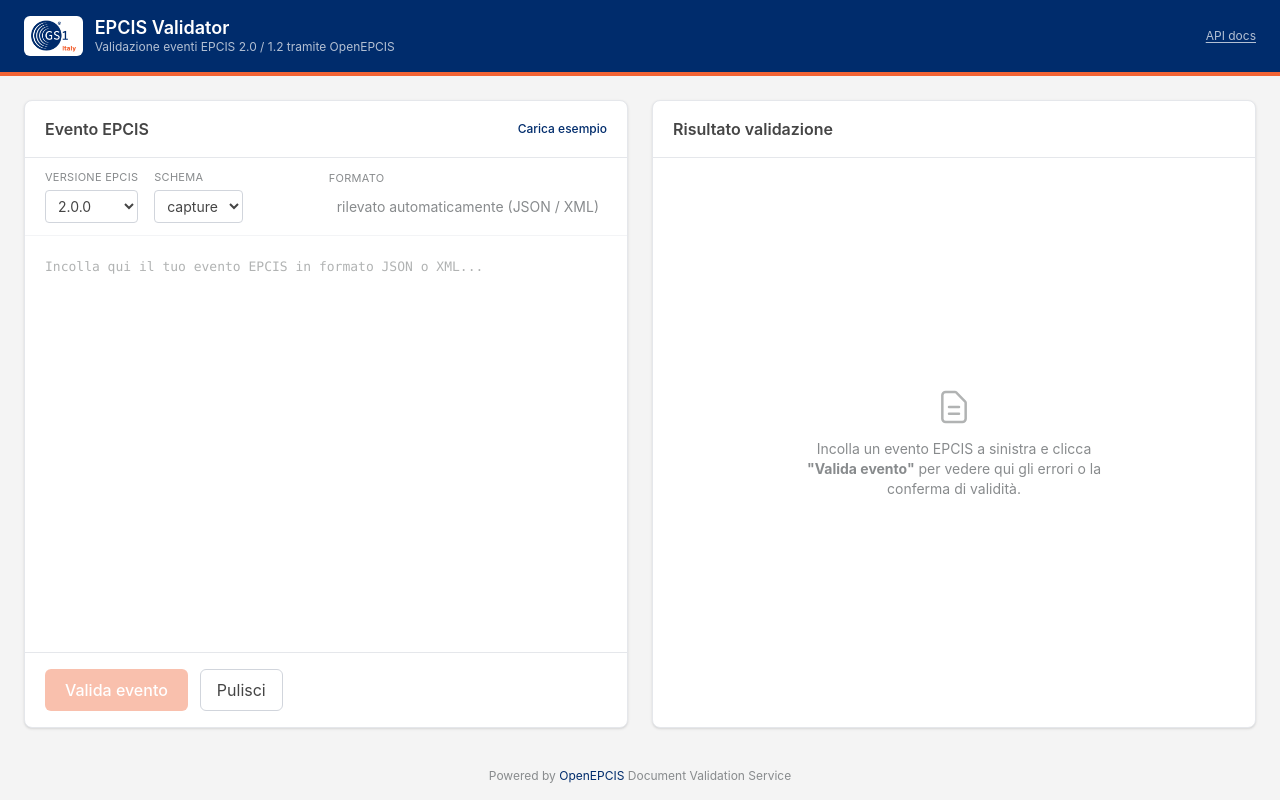
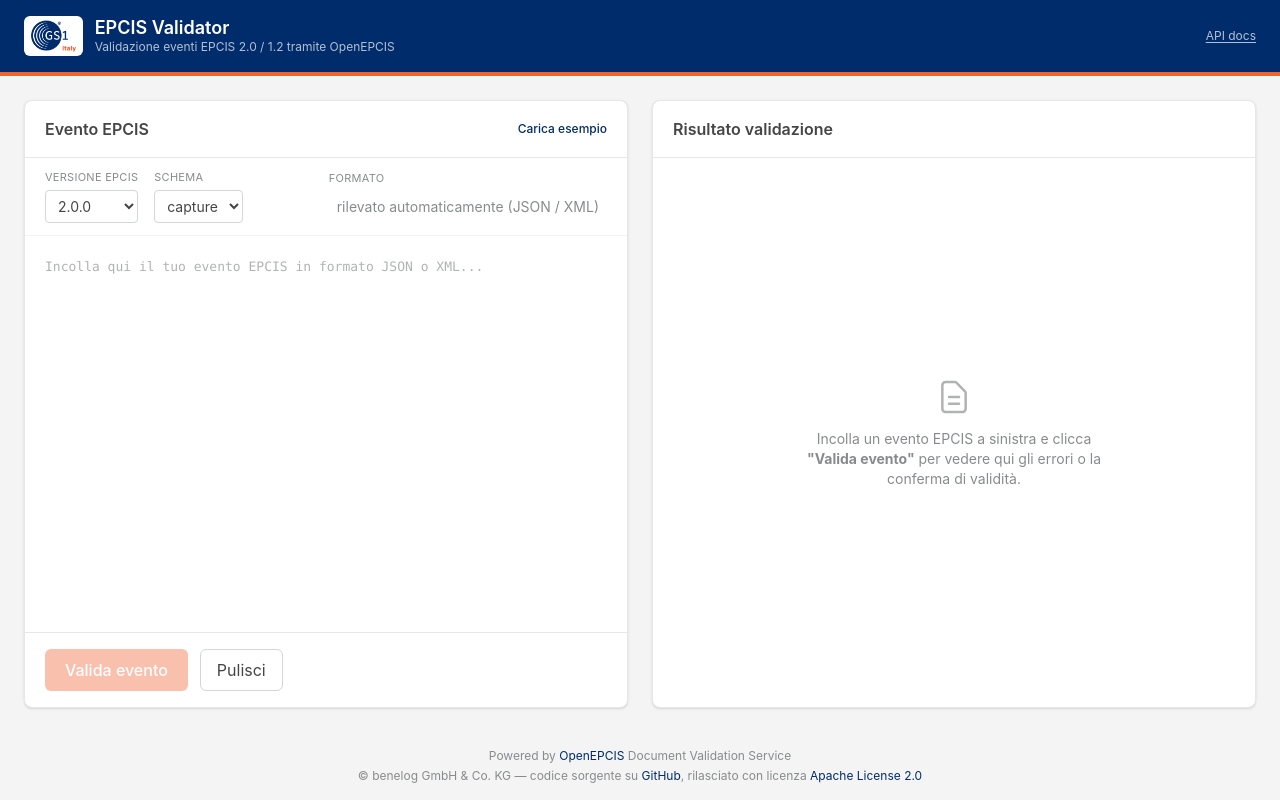
Before and after one commit to marcoruberto-gs1it/gs1-epcis-validator, an Angular app: page / in a window 1280 px wide. Built offline with nearby package versions, Linux system fonts and the light colour scheme.

Commit message:
Aggiungi attribuzione OpenEPCIS (copyright e licenza Apache 2.0) nel footer

```diff
--- a/src/app/app.html
+++ b/src/app/app.html
@@ -167,7 +167,15 @@
     </section>
   </main>
 
-  <footer class="text-center text-xs text-gs1-medium-gray py-4">
-    Powered by <a href="https://openepcis.io" target="_blank" rel="noopener" class="text-gs1-blue hover:underline">OpenEPCIS</a> Document Validation Service
+  <footer class="text-center text-xs text-gs1-medium-gray py-4 space-y-1">
+    <p>
+      Powered by <a href="https://openepcis.io" target="_blank" rel="noopener" class="text-gs1-blue hover:underline">OpenEPCIS</a> Document Validation Service
+    </p>
+    <p>
+      &copy; benelog GmbH &amp; Co. KG &mdash; codice sorgente su
+      <a href="https://github.com/openepcis" target="_blank" rel="noopener" class="text-gs1-blue hover:underline">GitHub</a>,
+      rilasciato con licenza
+      <a href="http://www.apache.org/licenses/LICENSE-2.0" target="_blank" rel="noopener" class="text-gs1-blue hover:underline">Apache License 2.0</a>
+    </p>
   </footer>
 </div>
```
